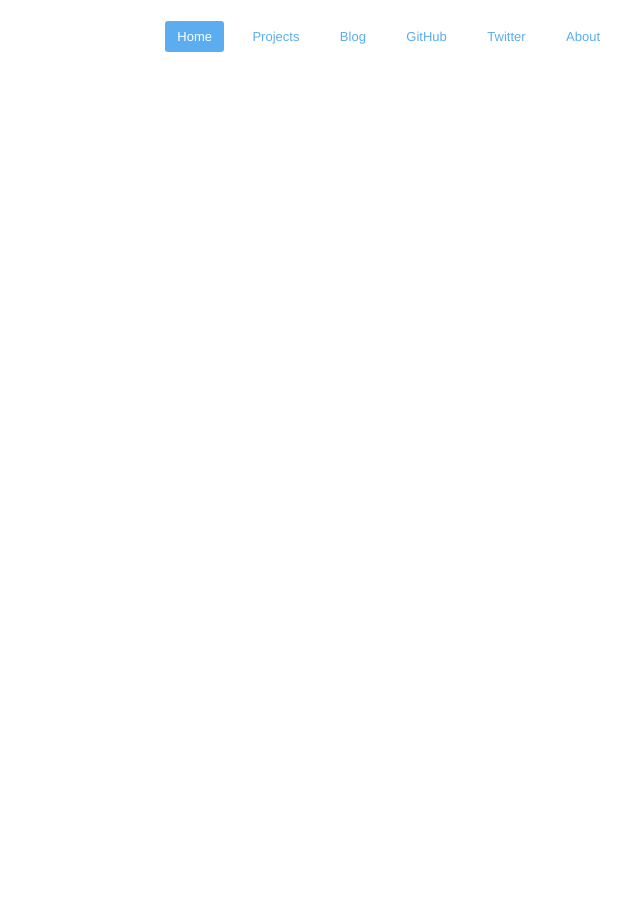
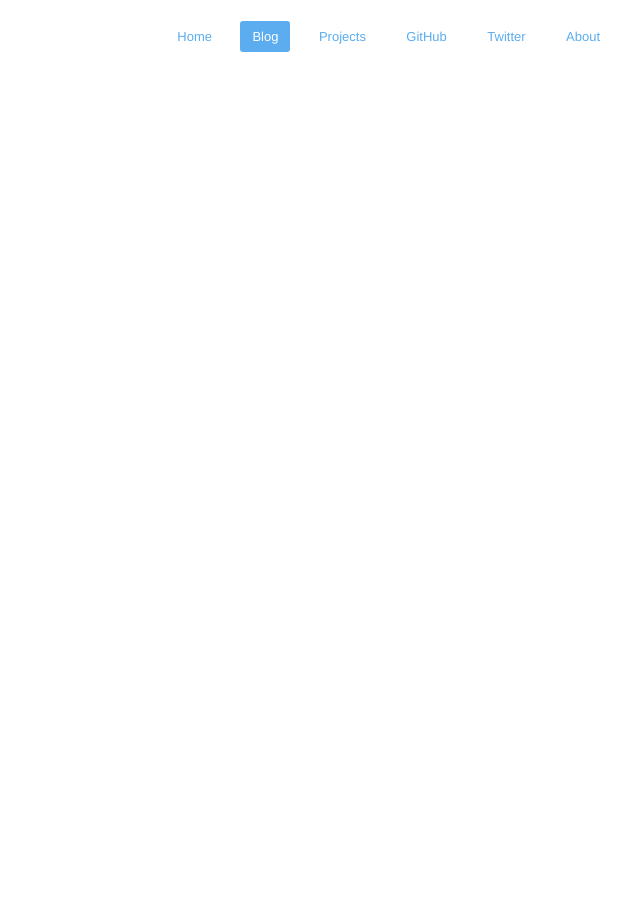
Before and after one commit to LimoWanKenobi/LimoWanKenobi.github.io, a Jekyll site: the page built from index2.md, in a window 1280 px wide. Shown: the whole page, without its empty margins (640-1280 px from the left). Built offline with Jekyll 4.4.1, drawn with Linux system fonts in a browser that asks for light colours.

Commit message:
code: Trying the active navigation

```diff
--- a/_includes/main-nav.html
+++ b/_includes/main-nav.html
@@ -1,8 +1,8 @@
 <nav class="main-nav">
-  <a class="cta" href="/">Home</a>
-  <a href="/projects">Projects</a>
-  <a href="/blog">Blog</a>
+  <a {% if page.active == "home" %}class="cta" {% endif %}href="/new">Home</a>
+  <a {% if page.active == "blog" %}class="cta" {% endif %}href="/blog">Blog</a>
+  <a {% if page.active == "projects" %}class="cta" {% endif %}href="/projects">Projects</a>
   <a href="https://github.com/edhzsz">GitHub</a>
   <a href="https://twitter.com/edhzsz">Twitter</a>
-  <a href="/about">About</a>
+  <a {% if page.active == "about" %}class="cta" {% endif %}href="/about">About</a>
 </nav>
```
Also changed, not shown: index2.md (+1 -0 lines).
